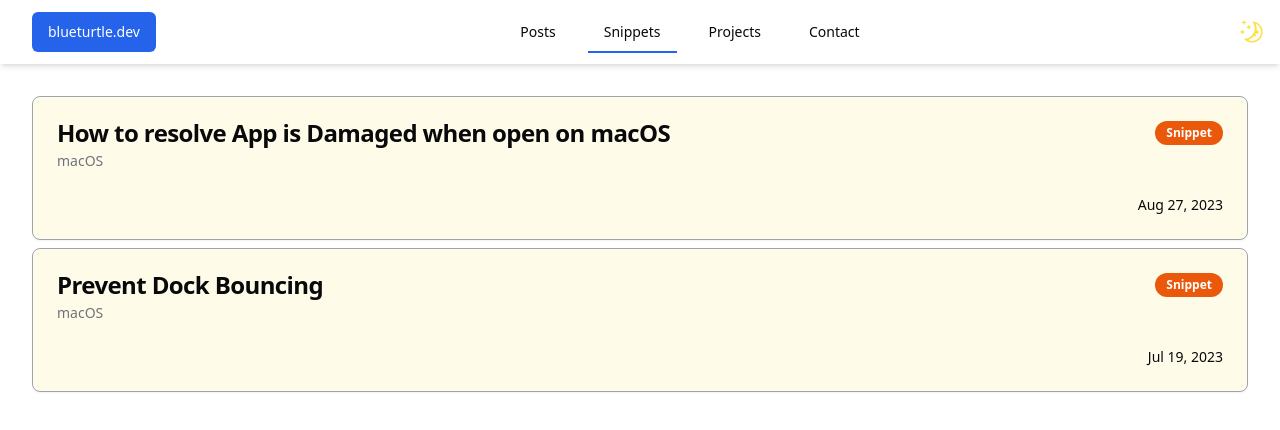
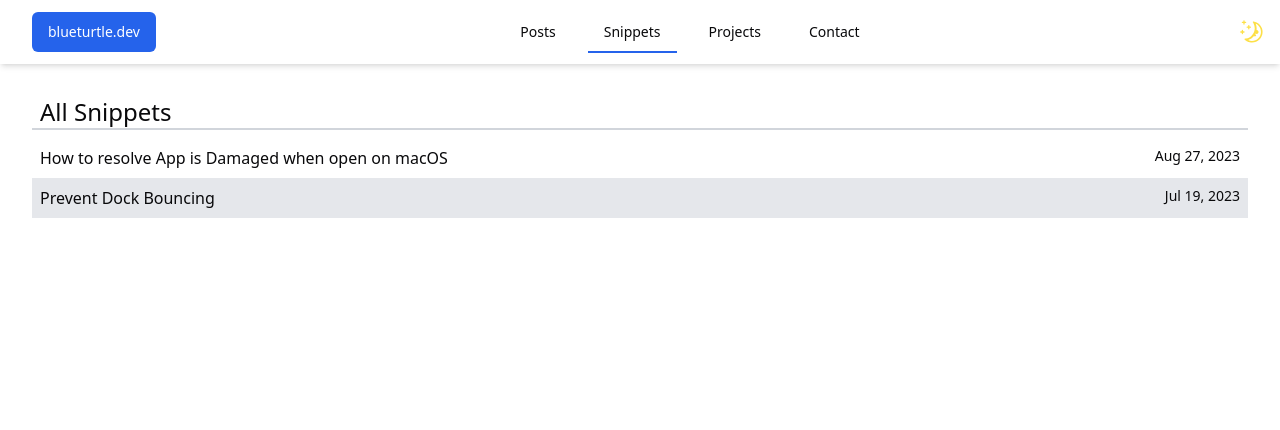
Before and after one commit to tarmacChen/blueturtle.dev, a Next.js app: page /snippets in a window 1280 px wide. Shown: the top 430 px of the page. Built offline with nearby package versions, Linux system fonts and the light colour scheme.

Commit message:
adjust snippets page

```diff
--- a/src/pages/posts/index.tsx
+++ b/src/pages/posts/index.tsx
@@ -1,4 +1,4 @@
-import { getMarkdownFiles, paginateElements } from '@/lib/mdHelper';
+import { getMarkdownFiles } from '@/lib/mdHelper';
 import { MarkdownFile } from 'mdman';
 import { withListItemDecorator } from '@/lib/helper';
 import { PostItem } from '@/components/PostItem';
@@ -12,6 +12,7 @@ export async function getStaticProps() {
     (md) => md.metadata.category == 'posts' && md.metadata.draft == false,
   );
   const posts = env == 'development' ? devPosts : prodPosts;
+
   return { props: { mdFiles: posts, title: 'All Posts' } };
 }
 
--- a/src/pages/snippets/index.tsx
+++ b/src/pages/snippets/index.tsx
@@ -1,52 +1,26 @@
-import { BasicPage } from '@/components/BasicPage';
-import { getMarkdownFiles, paginateElements } from '@/lib/mdHelper';
-import { MarkdownFile } from 'mdman';
+import { getMarkdownFiles } from '@/lib/mdHelper';
 import type { GetStaticProps, InferGetStaticPropsType } from 'next';
-import { SnippetCard } from '@/components/SnippetCard';
+import PostListPage from '@/pages/posts/index';
 
 export const getStaticProps = (() => {
   const mdFiles = getMarkdownFiles();
   const env = process.env.NODE_ENV;
-  const snippets = mdFiles.filter((md) => {
-    const isNotIgnore = md.metadata.category != 'ignore';
-    const isNotDraft = md.metadata.draft == false;
-    const isSnippets = md.metadata.category == 'snippets';
-    const env = process.env.NODE_ENV;
+  const prodPosts = mdFiles.filter(
+    (md) => md.metadata.category == 'snippets' && md.metadata.draft == false,
+  );
+  const devPosts = mdFiles.filter((md) => md.metadata.category == 'snippets');
+  const posts = env == 'development' ? devPosts : prodPosts;
 
-    switch (env) {
-      case 'development':
-        return isNotIgnore && isSnippets;
-        break;
-      case 'production':
-        return isNotIgnore && isNotDraft && isSnippets;
-        break;
-      default:
-        return isNotIgnore && isSnippets;
-        break;
-    }
-  });
-
-  const paginations = paginateElements<MarkdownFile>(snippets, 10);
-
-  return { props: { paginations: paginations, pageIndex: 1 } };
+  return { props: { mdFiles: posts } };
 }) satisfies GetStaticProps;
 
 export default function SnippetsPage({
-  paginations,
-  pageIndex,
+  mdFiles,
 }: InferGetStaticPropsType<typeof getStaticProps>) {
-  const snippets = paginations[pageIndex - 1];
-
   return (
-    <BasicPage>
-      <div className="flex flex-col gap-2 justify-center">
-        {snippets?.map((snippet) => (
-          <SnippetCard
-            mdFile={snippet}
-            key={snippet.filename}
-          />
-        ))}
-      </div>
-    </BasicPage>
+    <PostListPage
+      mdFiles={mdFiles}
+      title="All Snippets"
+    />
   );
 }
```
